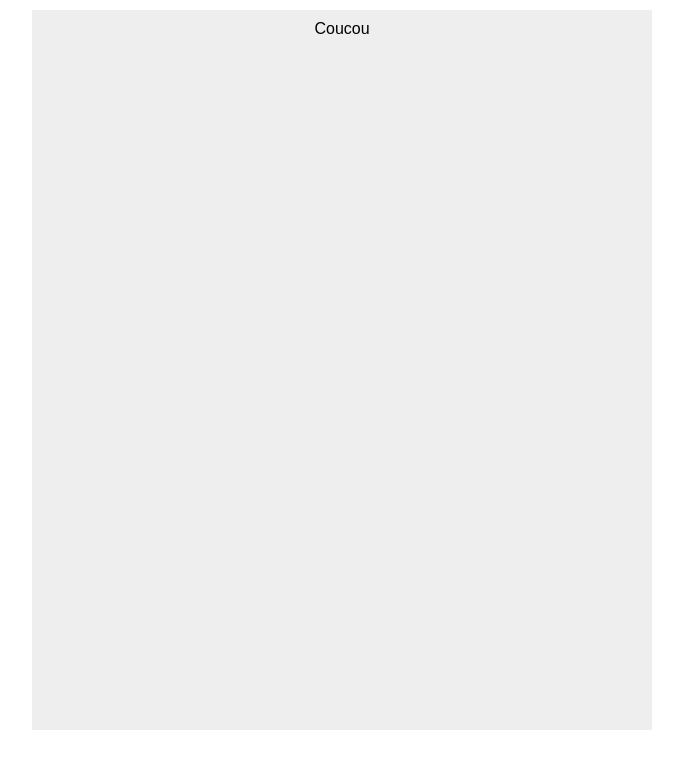
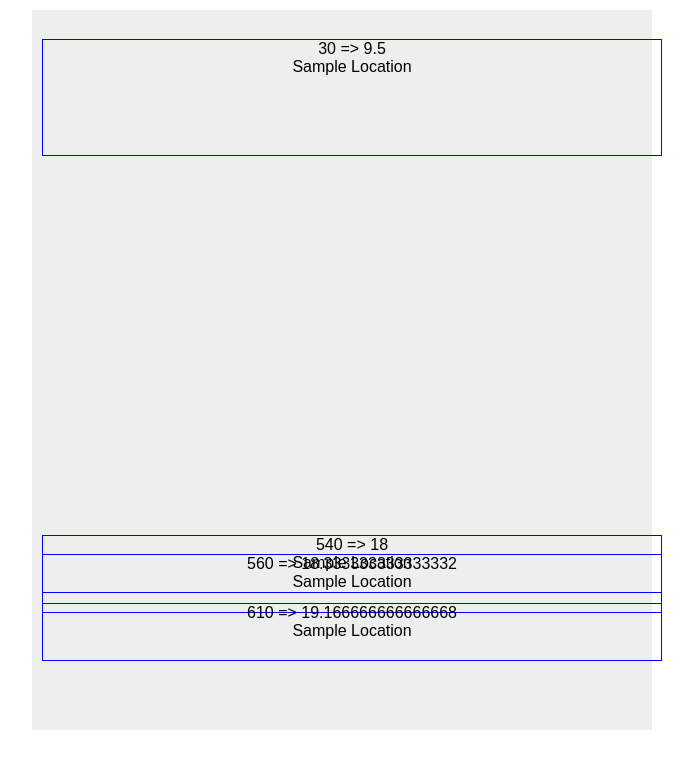
Before and after one commit to adrienjoly/calendar-renderer, a React (Create React App) app in the folder calendar-renderer/: page / in a window 1280 px wide. Shown: the top 768 px of the page, without its empty margins (298-991 px from the left). Built offline with nearby package versions, Linux system fonts and the light colour scheme; the HTML template or start-up script is replaced by a standard one.

Commit message:
basic positioning of events

```diff
--- a/calendar-renderer/src/Calendar.css
+++ b/calendar-renderer/src/Calendar.css
@@ -3,9 +3,15 @@
 }
 
 .Calendar-container {
-  box-sizing: border-box;
-  width: 620px;
-  height: 720px;
+  position: relative;
+  /*box-sizing: border-box;*/
   padding: 10px;
   background-color: #eeeeee;
 }
+
+.Calendar-event {
+  position: absolute;
+  box-sizing: border-box;
+  width: 100%; /* by default */
+  border: 1px solid blue; /* TODO */
+}
--- a/calendar-renderer/src/Calendar.js
+++ b/calendar-renderer/src/Calendar.js
@@ -1,13 +1,38 @@
 import React, { Component } from 'react';
 import './Calendar.css';
+
+const DAY_START = 9 * 60; // in minutes => 9am
+const DAY_END = 21 * 60; // in minutes => 9pm
+const CONTAINER_WIDTH = 600; // not including 2 x 10px padding
+const CONTAINER_HEIGHT = 700; // not including 2 x 10px padding
+
+// computed constants
+const HOURS_PER_DAY = DAY_END - DAY_START;
+const PIXELS_PER_MINUTE = CONTAINER_HEIGHT / HOURS_PER_DAY;
+
+const containerStyle = {
+  width: `${CONTAINER_WIDTH}px`,
+  height: `${CONTAINER_HEIGHT}px`,
+};
 
 class Calendar extends Component {
   render() {
     console.log(this.props);
+    const eventStyle = this.props.events.map((event, index) => ({
+      height: `${(event.end - event.start) * PIXELS_PER_MINUTE}px`,
+      top: `${event.start * PIXELS_PER_MINUTE}px`,
+      // TODO: adjust left and width based on collisions
+    }));
+    const renderedEvents = this.props.events.map((event, index) =>
+      <div key={index} className="Calendar-event" style={eventStyle[index]}>
+        <div className="Calendar-event-name">{event.start} => {(DAY_START + event.start) / 60}</div>
+        <div className="Calendar-event-location">Sample Location</div>
+      </div>
+    );
     return (
       <div className="Calendar">
-        <div className="Calendar-container">
-          Coucou
+        <div className="Calendar-container" style={containerStyle}>
+          {renderedEvents}
         </div>
       </div>
     );
```
